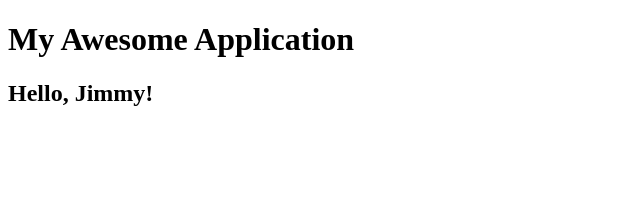
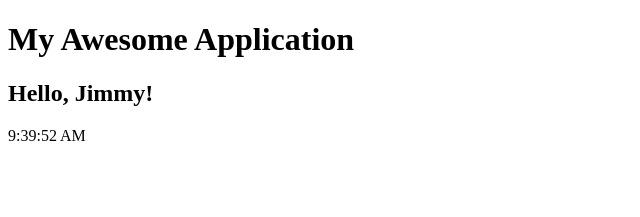
Before and after one commit to alantheandroid/my-react-app, a React (Create React App) app: page / in a window 1280 px wide. Shown: the top 217 px of the page, without its empty margins (0-640 px from the left). Built offline with nearby package versions, Linux system fonts and the light colour scheme.

Commit message:
feat: add first setState method

```diff
--- a/src/App.js
+++ b/src/App.js
@@ -1,5 +1,6 @@
 import React from "react";
-import { HelloWorld } from "./HelloWorld";
+import { Clock } from "./Clock";
+/* import { HelloWorld } from "./HelloWorld"; */
 import { Welcome } from "./Welcome";
 
 export class App extends React.Component {
@@ -8,6 +9,7 @@ export class App extends React.Component {
       <div>
         <h1>My Awesome Application</h1>
         <Welcome name="Jimmy" />
+        <Clock />
       </div>
     );
   }
--- /dev/null
+++ b/src/Clock.js
@@ -0,0 +1,19 @@
+import React from "react";
+
+export class Clock extends React.Component {
+  state = {
+    date: new Date(),
+  };
+
+  constructor(props) {
+    super(props);
+
+    setInterval(() => {
+      this.setState({ date: new Date() });
+    }, 1000);
+  }
+
+  render() {
+    return <div>{this.state.date.toLocaleTimeString()}</div>;
+  }
+}
```
